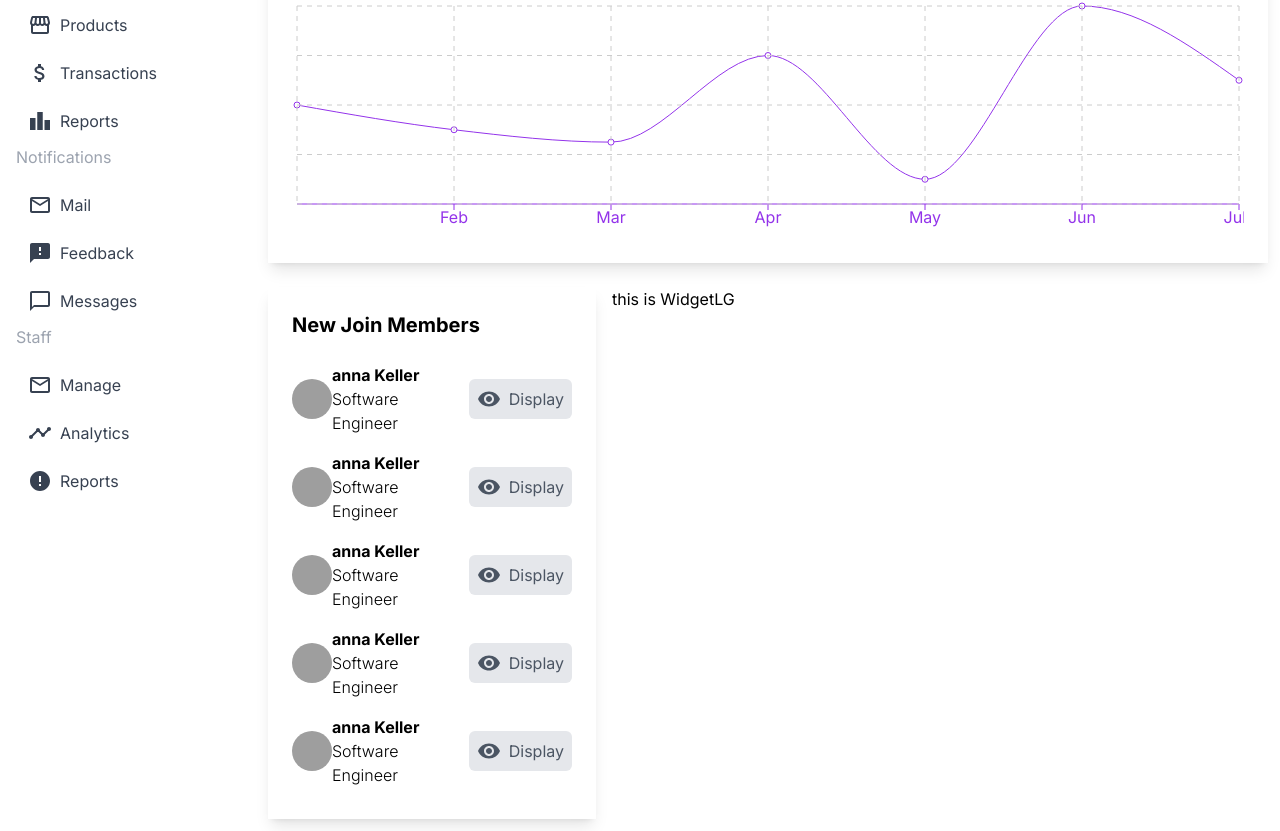
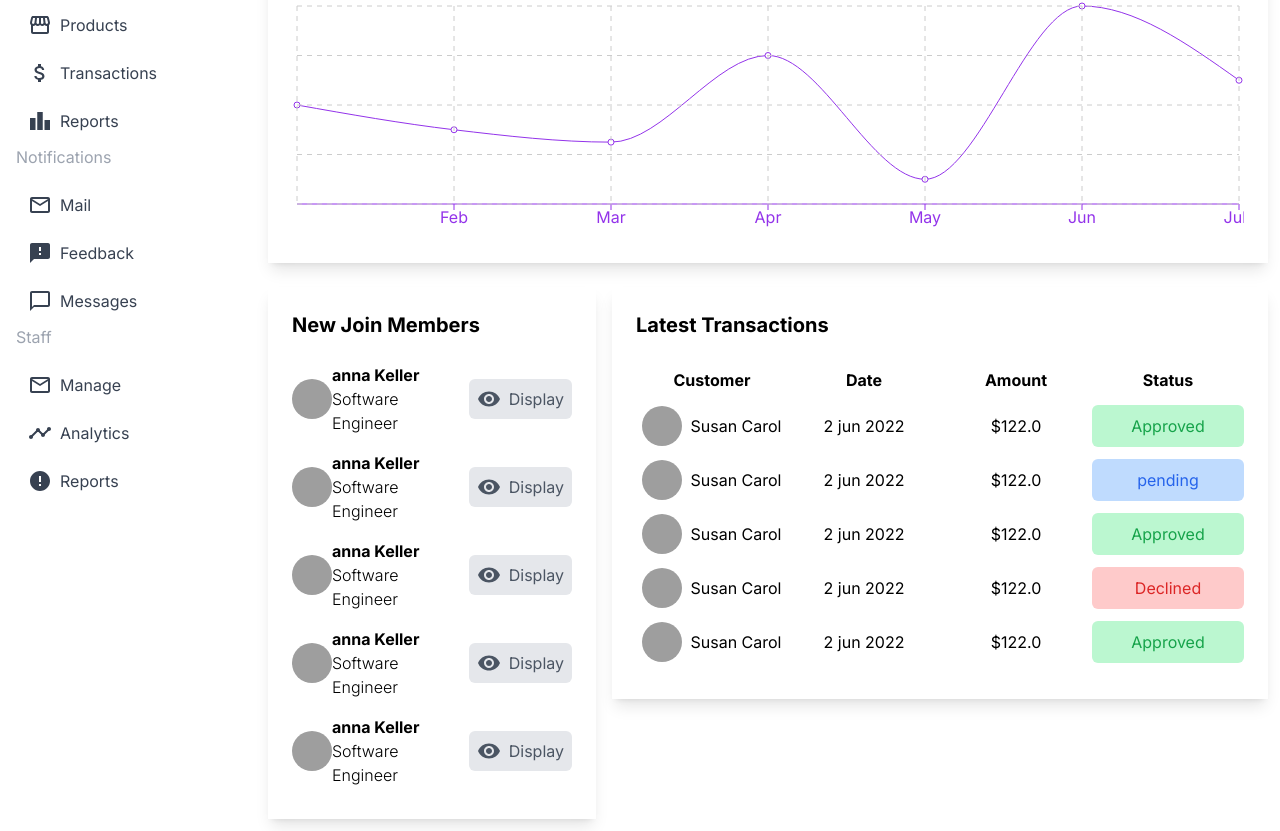
Before and after one commit to mohamed7799/react-admin-dashboard, a React (Create React App) app: page / in a window 1280 px wide. Shown: the part 352-1183 px from the top of the page. Built offline with nearby package versions, Linux system fonts and the light colour scheme; grey boxes are pictures that could not be loaded.

Commit message:
build big home widget component(UI)

```diff
--- a/src/components/TopBar.jsx
+++ b/src/components/TopBar.jsx
@@ -9,7 +9,7 @@ import { Badge, Avatar } from "@mui/material";
 
 const TopBar = () => {
   return (
-    <div className="text-purple-600 bg-white flex justify-between  py-6 px-8 sticky top-0">
+    <div className="text-purple-600 bg-white flex justify-between  py-6 px-8 sticky top-0 z-50">
       <div className="text-4xl font-bold ">
         Admin <LaptopChromebook fontSize="36px" />
       </div>
--- a/src/components/widgetLG.jsx
+++ b/src/components/widgetLG.jsx
@@ -1,5 +1,82 @@
+import { Avatar } from "@mui/material";
 const WidgetLG = () => {
-  return <div>this is WidgetLG</div>;
+  return (
+    <div className="shadow-lg p-6">
+      <h3 className="font-bold text-xl mb-4">Latest Transactions</h3>
+      <table className="table-fixed w-full text-center border-separate border-spacing-y-3 ">
+        <thead>
+          <tr>
+            <th>Customer</th>
+            <th>Date</th>
+            <th>Amount</th>
+            <th>Status</th>
+          </tr>
+        </thead>
+        <tbody>
+          <tr>
+            <td className="flex gap-2 items-center justify-center">
+              <Avatar
+                alt="Remy Sharp"
+                src="https://images.unsplash.com/photo-1438761681033-6461ffad8d80?ixlib=rb-4.0.3&ixid=MnwxMjA3fDB8MHxwaG90by1wYWdlfHx8fGVufDB8fHx8&auto=format&fit=crop&w=870&q=80"
+              />
+              <span>Susan Carol</span>
+            </td>
+            <td>2 jun 2022</td>
+            <td>$122.0</td>
+            <td className="bg-green-200 text-green-600 rounded-md">Approved</td>
+          </tr>
+          <tr>
+            <td className="flex gap-2 items-center justify-center">
+              <Avatar
+                alt="Remy Sharp"
+                src="https://images.unsplash.com/photo-1438761681033-6461ffad8d80?ixlib=rb-4.0.3&ixid=MnwxMjA3fDB8MHxwaG90by1wYWdlfHx8fGVufDB8fHx8&auto=format&fit=crop&w=870&q=80"
+              />
+              <span>Susan Carol</span>
+            </td>
+            <td>2 jun 2022</td>
+            <td>$122.0</td>
+            <td className="bg-blue-200 text-blue-600 rounded-md">pending</td>
+          </tr>
+          <tr>
+            <td className="flex gap-2 items-center justify-center">
+              <Avatar
+                alt="Remy Sharp"
+                src="https://images.unsplash.com/photo-1438761681033-6461ffad8d80?ixlib=rb-4.0.3&ixid=MnwxMjA3fDB8MHxwaG90by1wYWdlfHx8fGVufDB8fHx8&auto=format&fit=crop&w=870&q=80"
+              />
+              <span>Susan Carol</span>
+            </td>
+            <td>2 jun 2022</td>
+            <td>$122.0</td>
+            <td className="bg-green-200 text-green-600 rounded-md">Approved</td>
+          </tr>
+          <tr>
+            <td className="flex gap-2 items-center justify-center">
+              <Avatar
+                alt="Remy Sharp"
+                src="https://images.unsplash.com/photo-1438761681033-6461ffad8d80?ixlib=rb-4.0.3&ixid=MnwxMjA3fDB8MHxwaG90by1wYWdlfHx8fGVufDB8fHx8&auto=format&fit=crop&w=870&q=80"
+              />
+              <span>Susan Carol</span>
+            </td>
+            <td>2 jun 2022</td>
+            <td>$122.0</td>
+            <td className="bg-red-200 text-red-600 rounded-md">Declined</td>
+          </tr>
+          <tr>
+            <td className="flex gap-2 items-center justify-center">
+              <Avatar
+                alt="Remy Sharp"
+                src="https://images.unsplash.com/photo-1438761681033-6461ffad8d80?ixlib=rb-4.0.3&ixid=MnwxMjA3fDB8MHxwaG90by1wYWdlfHx8fGVufDB8fHx8&auto=format&fit=crop&w=870&q=80"
+              />
+              <span>Susan Carol</span>
+            </td>
+            <td>2 jun 2022</td>
+            <td>$122.0</td>
+            <td className="bg-green-200 text-green-600 rounded-md">Approved</td>
+          </tr>
+        </tbody>
+      </table>
+    </div>
+  );
 };
 
 export default WidgetLG;
```
